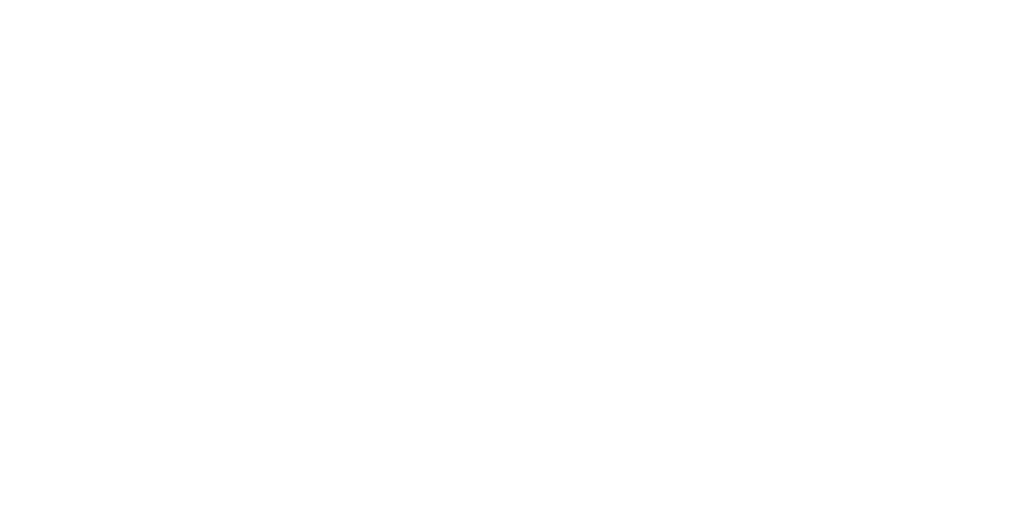
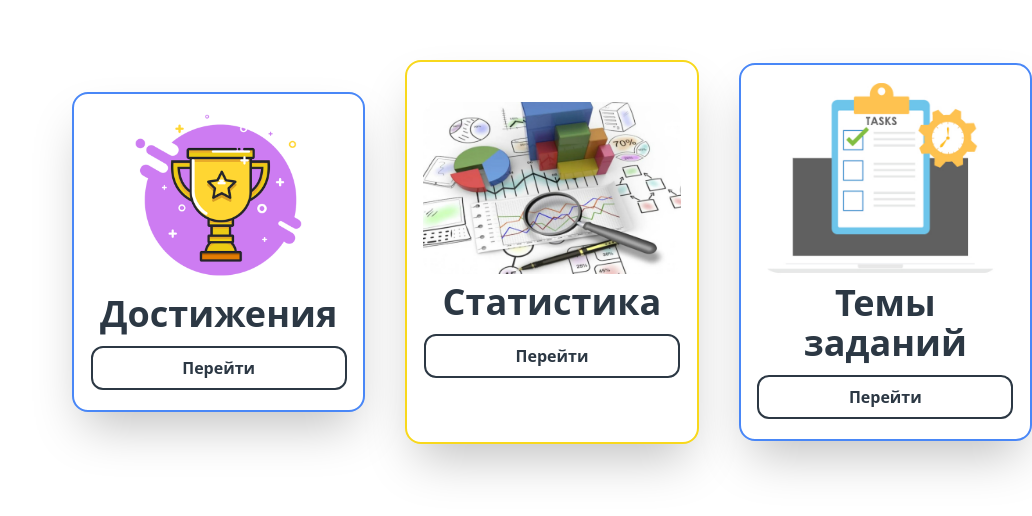
Before and after one commit to yukky9/novgorodhack, a React (Create React App) app: page / in a window 1280 px wide. Shown: the part 132-648 px from the top of the page, without its empty margins (248-1280 px from the left). Built offline with nearby package versions, Linux system fonts and the light colour scheme.

Commit message:
general page

```diff
--- a/src/components/page/GeneralPage/GeneralPage.tsx
+++ b/src/components/page/GeneralPage/GeneralPage.tsx
@@ -1,9 +1,10 @@
 import React from 'react';
+import GroupBlocks from '../../organisms/groupBlocks/GroupBlocks';
 
 const GeneralPage = () => {
     return (
         <div>
-
+            <GroupBlocks/>
         </div>
     );
 };
```
